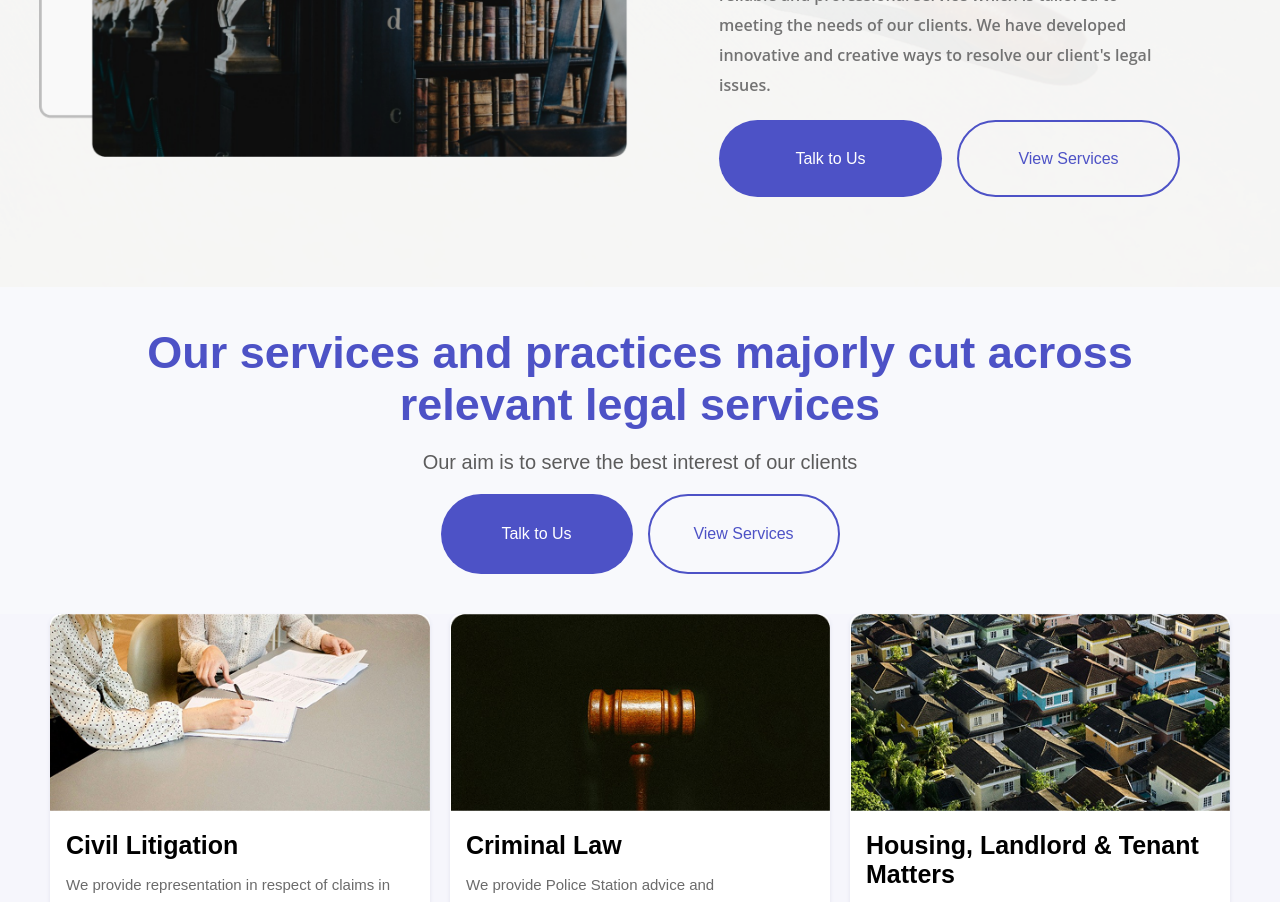
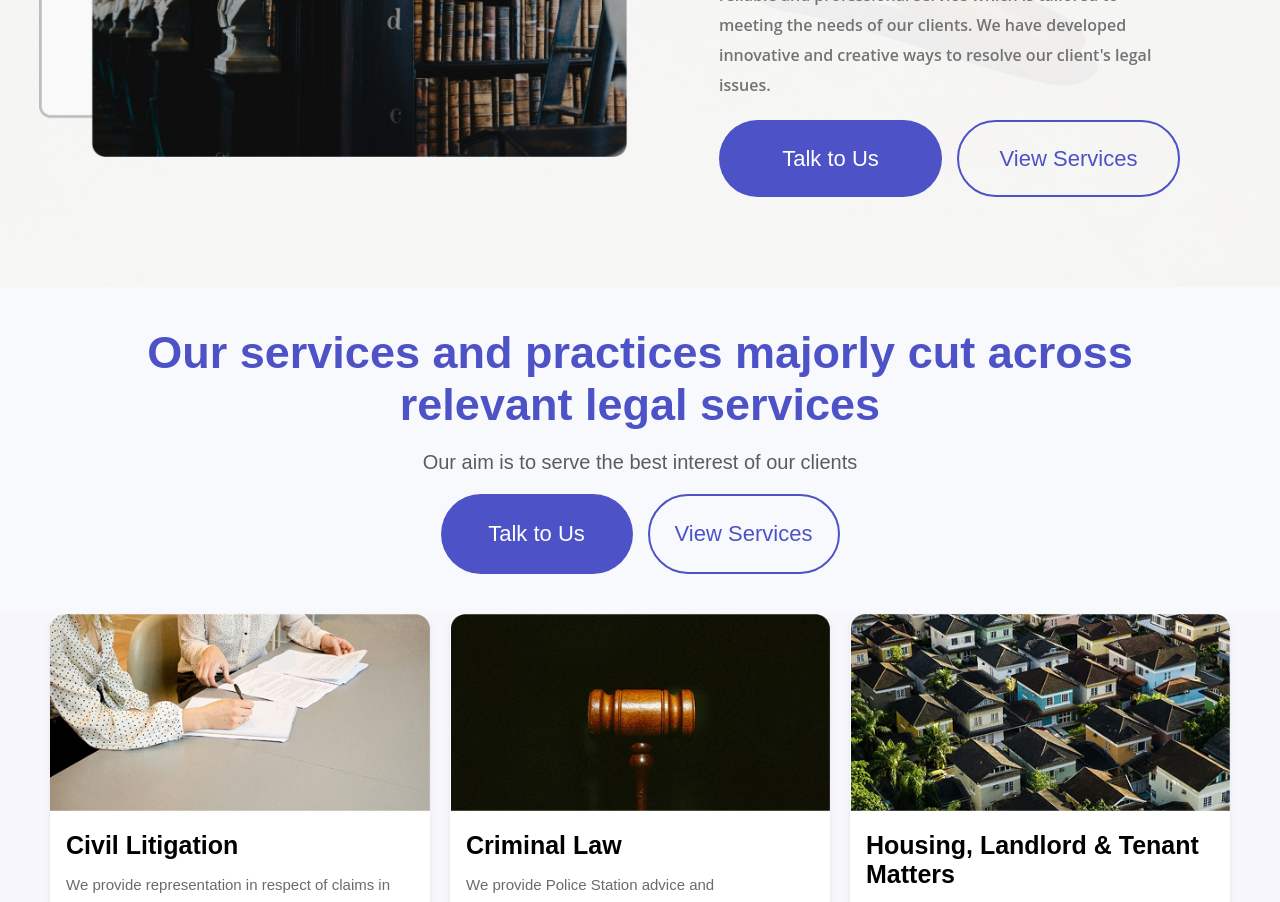
Before and after one commit to Fritz000/ineyab-solicitors, a React (Vite) app: page / in a window 1280 px wide. Shown: the part 2340-3242 px from the top of the page. Built offline with nearby package versions, Linux system fonts and the light colour scheme.

Commit message:
new changes

```diff
--- a/src/pages/Home.css
+++ b/src/pages/Home.css
@@ -363,7 +363,7 @@ body, html {
     color: white;
     border: none;
     padding: 12px 20px;
-    font-size: 16px;
+    font-size: 22.02px;
     border-radius: 80px;
     cursor: pointer;
     width: 50%;
@@ -375,7 +375,7 @@ body, html {
     color: #4d52c6;
     border: 2px solid #4d52c6;
     padding: 10px 18px;
-    font-size: 16px;
+    font-size: 22.02px;
     border-radius: 80px;
     cursor: pointer;
     width: 50%;
@@ -416,7 +416,7 @@ body, html {
     color: white;
     border: none;
     padding: 12px 20px;
-    font-size: 16px;
+    font-size: 22.02px;
     border-radius: 50px;
     cursor: pointer;
     width: 15%;
@@ -428,7 +428,7 @@ body, html {
     color: #4d52c6;
     border: 2px solid #4d52c6;
     padding: 10px 18px;
-    font-size: 16px;
+    font-size: 22.02px;
     border-radius: 50px;
     width: 15%;
     height: 10vh;
```
